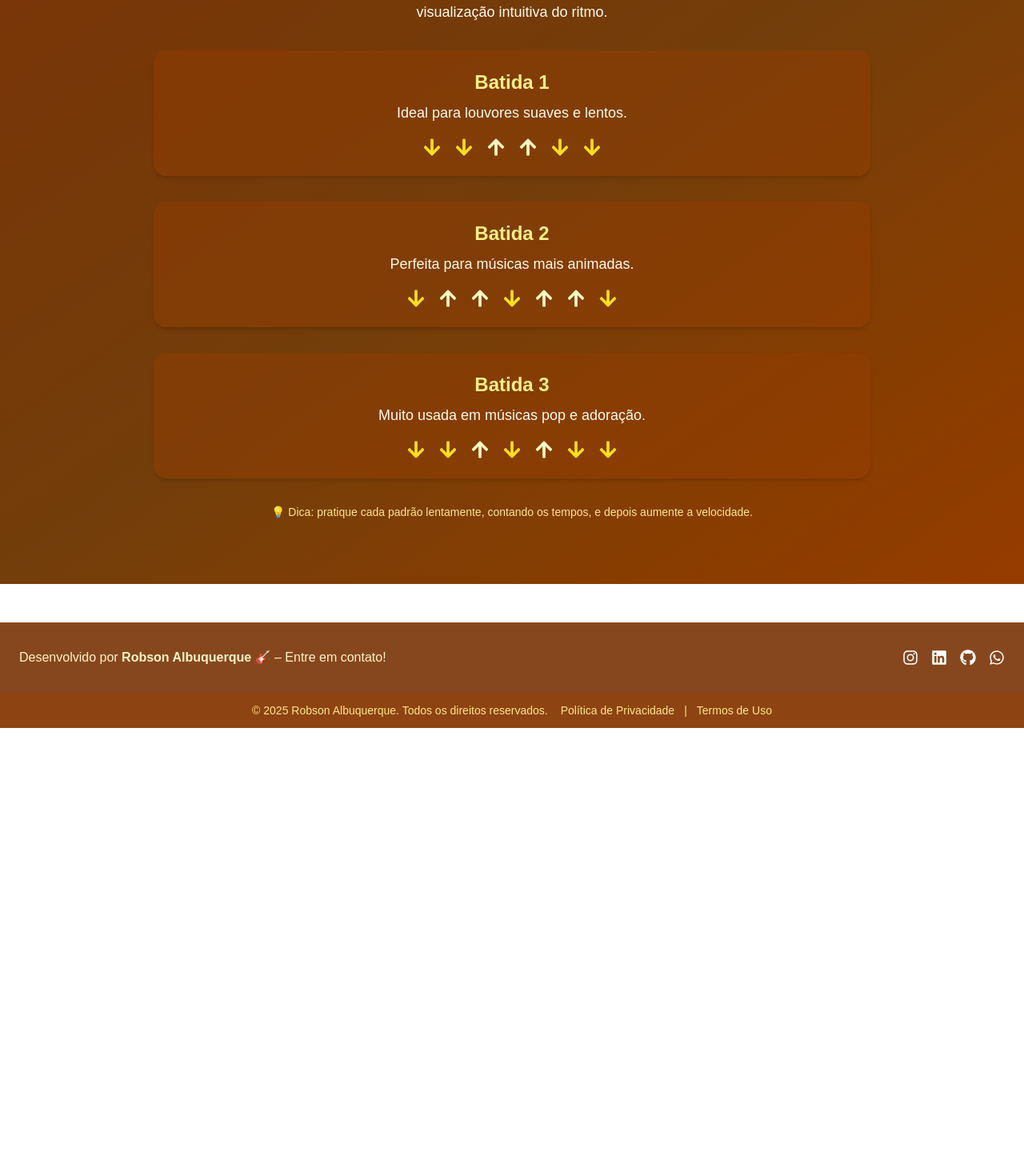
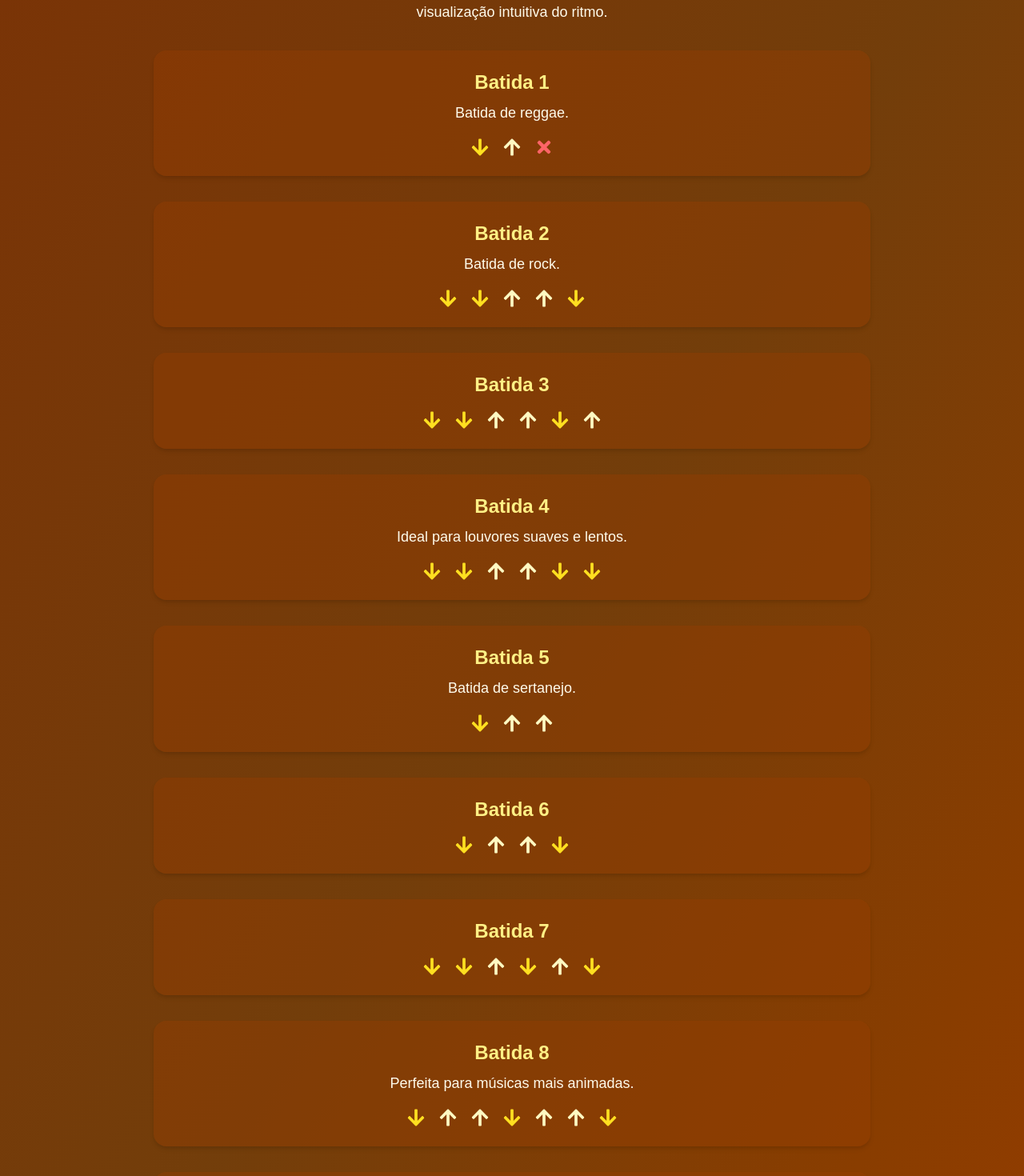
Before and after one commit to robsonalbuquerquedev/learningguitar, a Next.js app: page /batidas-basicas in a window 1280 px wide. Shown: the part 260-1730 px from the top of the page at 80% size. Before the commit the page ends 1170 px from the top, so only its background shows below. Built offline with nearby package versions, Linux system fonts and the light colour scheme.

Commit message:
update: atualizar rota batidas-basicas

```diff
--- a/src/app/batidas-basicas/page.tsx
+++ b/src/app/batidas-basicas/page.tsx
@@ -1,30 +1,60 @@
 "use client";
 
-import { FaArrowDown, FaArrowUp } from "react-icons/fa";
+import { FaArrowDown, FaArrowUp, FaTimes } from "react-icons/fa";
 
 export default function BatidasBasicas() {
     const batidas = [
         {
             nome: "Batida 1",
+            padrao: ["down", "up", "mute"],
+            descricao: "Batida de reggae.",
+        },
+        {
+            nome: "Batida 2",
+            padrao: ["down", "down", "up", "up", "down"],
+            descricao: "Batida de rock.",
+        },
+        {
+            nome: "Batida 3",
+            padrao: ["down", "down", "up", "up", "down", "up"],
+        },
+        {
+            nome: "Batida 4",
             padrao: ["down", "down", "up", "up", "down", "down"],
             descricao: "Ideal para louvores suaves e lentos.",
         },
         {
-            nome: "Batida 2",
+            nome: "Batida 5",
+            padrao: ["down", "up", "up"],
+            descricao: "Batida de sertanejo.",
+        },
+        {
+            nome: "Batida 6",
+            padrao: ["down", "up", "up", "down"],
+        },
+        {
+            nome: "Batida 7",
+            padrao: ["down", "down", "up", "down", "up", "down"],
+        },
+        {
+            nome: "Batida 8",
             padrao: ["down", "up", "up", "down", "up", "up", "down"],
             descricao: "Perfeita para músicas mais animadas.",
         },
         {
-            nome: "Batida 3",
+            nome: "Batida 9",
             padrao: ["down", "down", "up", "down", "up", "down", "down"],
             descricao: "Muito usada em músicas pop e adoração.",
+        },
+        {
+            nome: "Batida 10",
+            padrao: ["down", "down", "up", "up", "down", "down", "down", "up"],
         },
     ];
 
     return (
         <main className="min-h-screen bg-gradient-to-br from-amber-900 via-yellow-900 to-amber-800 text-amber-50 py-20 px-6">
             <div className="max-w-4xl mx-auto space-y-8">
-
                 <h1 className="text-3xl sm:text-4xl font-bold text-center text-yellow-300">
                     🎸 Batidas Básicas de Violão
                 </h1>
@@ -39,24 +69,25 @@ export default function BatidasBasicas() {
                         key={index}
                         className="bg-amber-800/40 p-6 rounded-2xl shadow-md text-center"
                     >
-                        <h2 className="text-2xl font-semibold text-yellow-200 mb-2">{batida.nome}</h2>
+                        <h2 className="text-2xl font-semibold text-yellow-200 mb-2">
+                            {batida.nome}
+                        </h2>
                         <p className="text-lg leading-relaxed mb-4">{batida.descricao}</p>
+
                         <div className="flex justify-center gap-4 text-2xl">
-                            {batida.padrao.map((mov, i) =>
-                                mov === "down" ? (
-                                    <FaArrowDown key={i} className="text-yellow-300" />
-                                ) : (
-                                    <FaArrowUp key={i} className="text-yellow-100" />
-                                )
-                            )}
+                            {batida.padrao.map((mov, i) => {
+                                if (mov === "down") return <FaArrowDown key={i} className="text-yellow-300" />;
+                                if (mov === "up") return <FaArrowUp key={i} className="text-yellow-100" />;
+                                if (mov === "mute") return <FaTimes key={i} className="text-red-400" />;
+                                return null;
+                            })}
                         </div>
                     </div>
                 ))}
 
                 <p className="text-center text-sm text-amber-200 mt-6">
-                    💡 Dica: pratique cada padrão lentamente, contando os tempos, e depois aumente a velocidade.
+                    💡 Dica: pratique lentamente, sentindo o balanço entre o toque e o abafado (X).
                 </p>
-
             </div>
         </main>
     );
```
